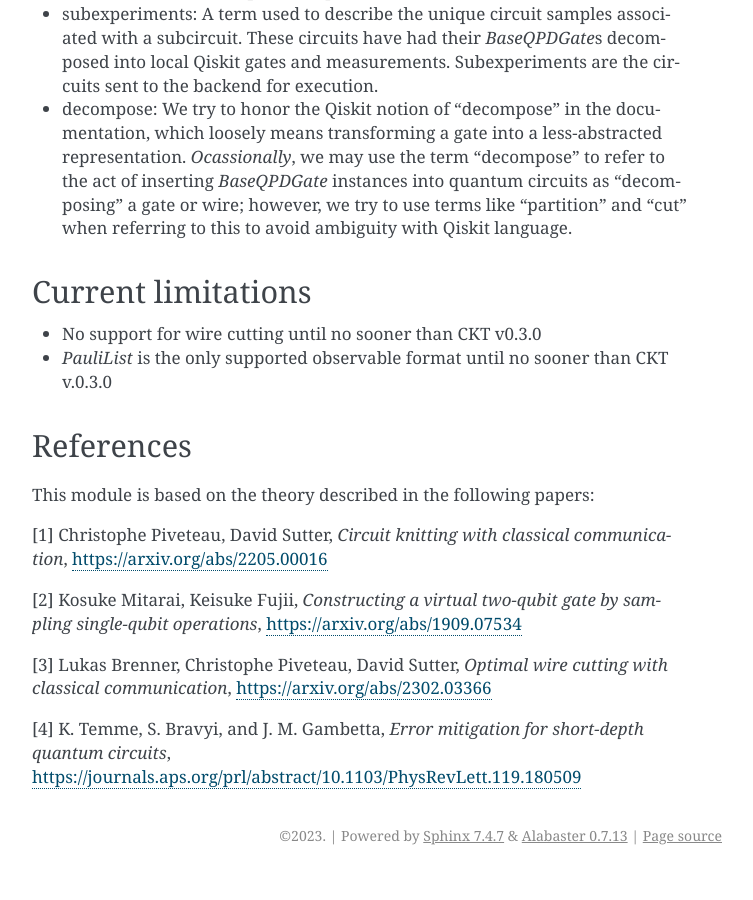
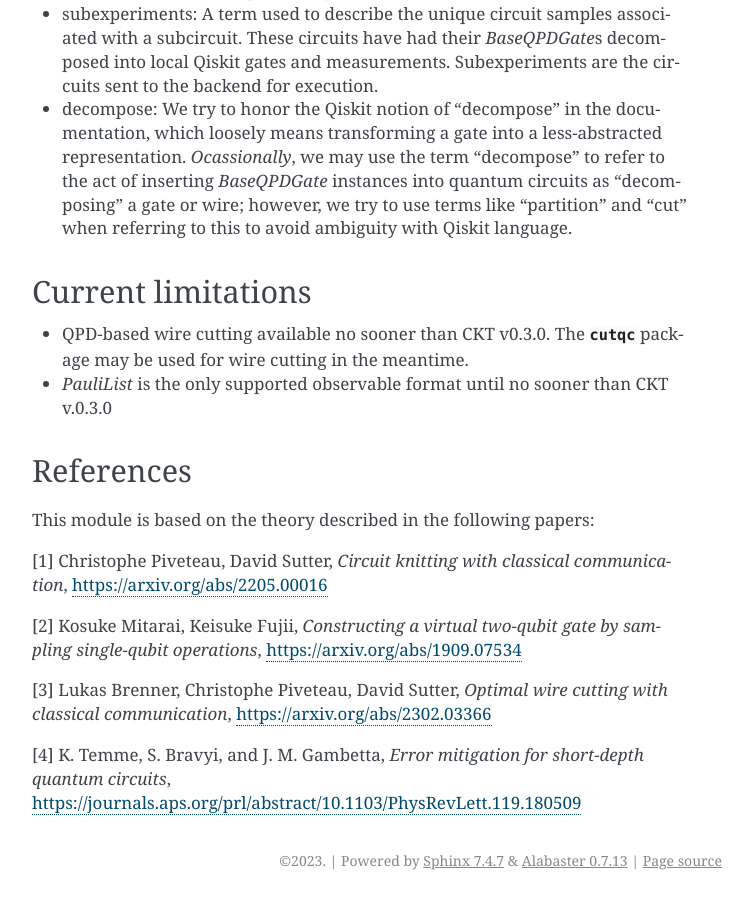
Before and after one commit to Qiskit/qiskit-addon-cutting, a Sphinx documentation site: the page built from docs/circuit_cutting/explanation/index.rst, in a window 1280 px wide and 900 px high, scrolled down 1100 px. Shown: the whole window, without its empty margins (388-1141 px from the left). Built offline with Sphinx 7.4.7, drawn with Linux system fonts in a browser that asks for light colours; before the commit the page ends 1975 px from its top, so only the background shows below that.

Commit message:
Update index.rst

```diff
--- a/docs/circuit_cutting/explanation/index.rst
+++ b/docs/circuit_cutting/explanation/index.rst
@@ -22,7 +22,7 @@ Key terms
 
 Current limitations
 -------------------
-* No support for wire cutting until no sooner than CKT v0.3.0
+* QPD-based wire cutting available no sooner than CKT v0.3.0. The :mod:`~circuit_knitting_toolbox.circuit_cutting.cutqc` package may be used for wire cutting in the meantime.
 * `PauliList` is the only supported observable format until no sooner than CKT v.0.3.0
 
 References
```
